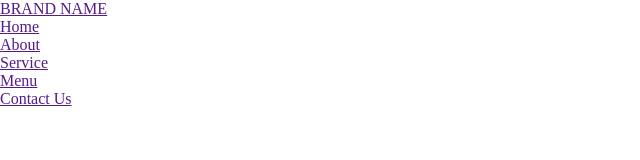
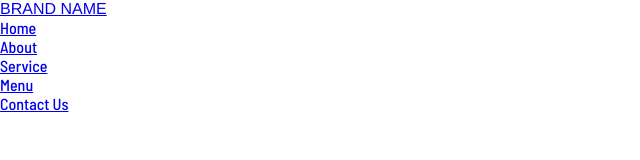
Before and after one commit to TomasKleinschuster/Coffee-Shop-Project, a plain HTML site: page index.html in a window 1280 px wide. Shown: the whole page, without its empty margins (0-640 px from the left). Drawn offline with Linux system fonts and the light colour scheme; a web font is replaced by a local one.

Commit message:
New Font and comments.

```diff
--- a/css/style.css
+++ b/css/style.css
@@ -2,13 +2,34 @@
 * {
     margin: 0;
     padding: 0;
+    box-sizing: border-box;
 }
 
+
+/* LOCAL FONTS */
 @font-face {
     font-family: 'KosugiMaru-Regular';
     src: url('../assets/fonts/KosugiMaru-Regular.ttf');
 }
 
+@font-face {
+    font-family: 'BarlowSemiCondensed-Medium';
+    src: url('../assets/fonts/Barlow/Barlow_Semi_Condensed/BarlowSemiCondensed-Medium.ttf');
+}
+
+
+
+
 body {
-    font-family: 'KosugiMaru-Regular';
+    font-family: 'KosugiMaru-Regular', 'Franklin Gothic Medium', 'Arial Narrow', Arial, sans-serif;
 }
+
+ul {
+    list-style-type: none;
+}
+
+
+/* NAV BAR ELEMENTS - FONT */
+.nav__items--barlowFont {
+    font-family: 'BarlowSemiCondensed-Medium', 'Franklin Gothic Medium', 'Arial Narrow', Arial, sans-serif;
+}
--- a/index.html
+++ b/index.html
@@ -14,27 +14,31 @@
 <body>
 
     <!-- HEADER BLOCK (NAV BAR) -->
-    <header>
-        <nav>
+    <header class="myheader">
+        <nav class="nav">
+
+            <!-- NAV BAR - BRAND NAME/TITLE -->
             <div>
-                <a href="">BRAND NAME</a>
+                <a href="#" class="nav__brand">BRAND NAME</a>
             </div>
+
+            <!-- NAV BAR - ELEMENTS  -->
             <div>
-                <ul>
+                <ul class="nav__items--barlowFont">
                     <li>
-                        <a href="">Home</a>
+                        <a href="#">Home</a>
                     </li>
                     <li>
-                        <a href="">About</a>
+                        <a href="#">About</a>
                     </li>
                     <li>
-                        <a href="">Service</a>
+                        <a href="#">Service</a>
                     </li>
                     <li>
-                        <a href="">Menu</a>
+                        <a href="#">Menu</a>
                     </li>
                     <li>
-                        <a href="">Contact Us</a>
+                        <a href="#">Contact Us</a>
                     </li>
                 </ul>
             </div>
```
